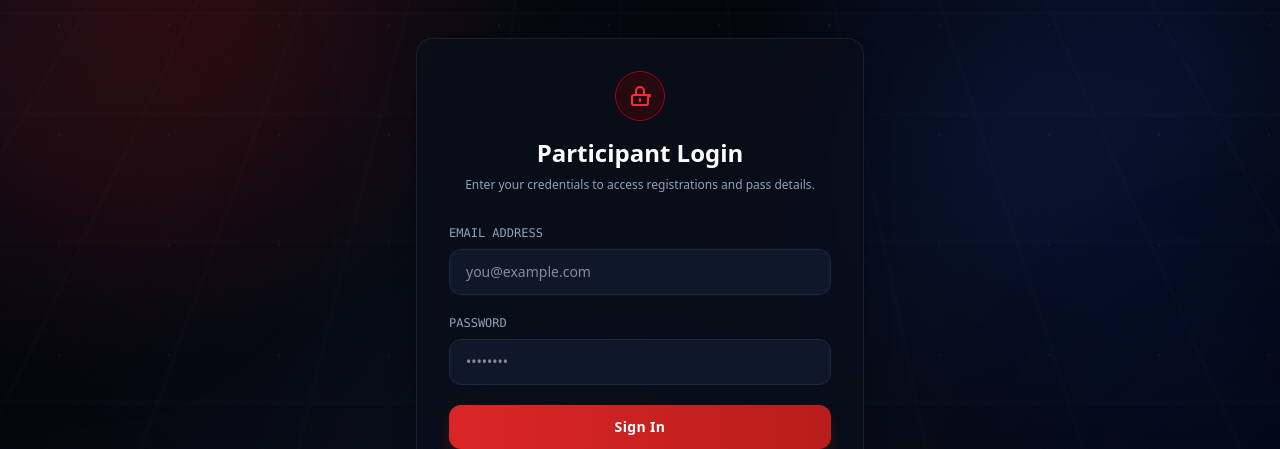
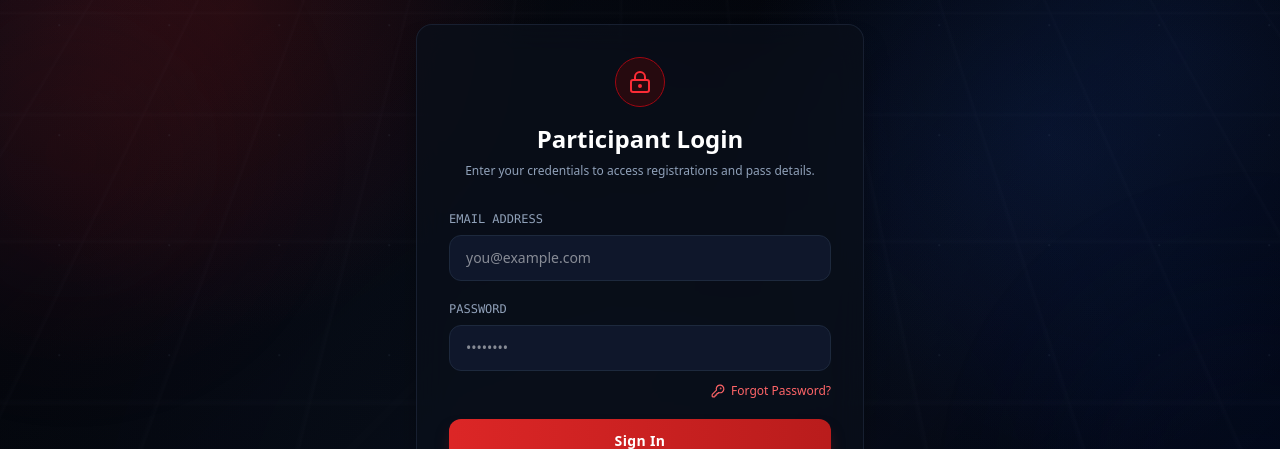
Before and after one commit to pranav-sketch-cc/Itekron2k26, a React (Vite) app: page /login in a window 1280 px wide. Shown: the part 136-585 px from the top of the page. Built offline with nearby package versions, Linux system fonts and the light colour scheme; no server answers.

Commit message:
feat: add forgot password login action

```diff
--- a/src/pages/Login.tsx
+++ b/src/pages/Login.tsx
@@ -1,4 +1,5 @@
 import React, { useState } from 'react';
+import { KeyRound, LockKeyhole } from 'lucide-react';
 import { useAuth } from '../contexts/AuthContext';
 import { useLocation } from 'wouter';
 
@@ -17,7 +18,6 @@ export const Login: React.FC = () => {
     setLoading(true);
 
     try {
-      // Safely access whatever authentication function exists in AuthContext
       const loginFn = auth.signInWithPassword || auth.signIn || auth.login;
 
       if (typeof loginFn !== 'function') {
@@ -43,9 +43,7 @@ export const Login: React.FC = () => {
       <div className="spider-card max-w-md w-full p-8 rounded-2xl border border-slate-800 bg-slate-900/60 backdrop-blur-md">
         <div className="text-center mb-8">
           <div className="inline-flex p-3 rounded-full bg-red-950/50 border border-red-800 text-red-500 mb-4">
-            <svg className="w-6 h-6" fill="none" stroke="currentColor" viewBox="0 0 24 24">
-              <path strokeLinecap="round" strokeLinejoin="round" strokeWidth="2" d="M12 15v2m-6 4h12a2 2 0 002-2v-6a2 2 0 002-2H6a2 2 0 00-2 2v6a2 2 0 002 2zm10-10V7a4 4 0 00-8 0v4h8z" />
-            </svg>
+            <LockKeyhole className="w-6 h-6" />
           </div>
           <h1 className="text-2xl font-bold text-white">Participant Login</h1>
           <p className="text-slate-400 text-xs mt-2">Enter your credentials to access registrations and pass details.</p>
@@ -66,6 +64,7 @@ export const Login: React.FC = () => {
               value={email}
               onChange={(e) => setEmail(e.target.value)}
               required
+              autoComplete="email"
               className="w-full px-4 py-3 rounded-xl bg-slate-900 border border-slate-800 text-white text-sm focus:outline-none focus:border-red-600 transition-colors"
               placeholder="you@example.com"
             />
@@ -78,9 +77,21 @@ export const Login: React.FC = () => {
               value={password}
               onChange={(e) => setPassword(e.target.value)}
               required
+              autoComplete="current-password"
               className="w-full px-4 py-3 rounded-xl bg-slate-900 border border-slate-800 text-white text-sm focus:outline-none focus:border-red-600 transition-colors"
               placeholder="••••••••"
             />
+          </div>
+
+          <div className="flex justify-end -mt-2">
+            <button
+              type="button"
+              onClick={() => setLocation('/forgot-password')}
+              className="inline-flex items-center gap-1.5 text-xs text-red-400 hover:text-red-300 hover:underline transition-colors"
+            >
+              <KeyRound className="w-3.5 h-3.5" />
+              Forgot Password?
+            </button>
           </div>
 
           <button
@@ -93,7 +104,7 @@ export const Login: React.FC = () => {
         </form>
 
         <p className="text-center text-xs text-slate-400 mt-6">
-          Don't have an account yet?{' '}
+          Don&apos;t have an account yet?{' '}
           <button onClick={() => setLocation('/signup')} className="text-red-400 font-bold hover:underline">
             Register Here
           </button>
```
